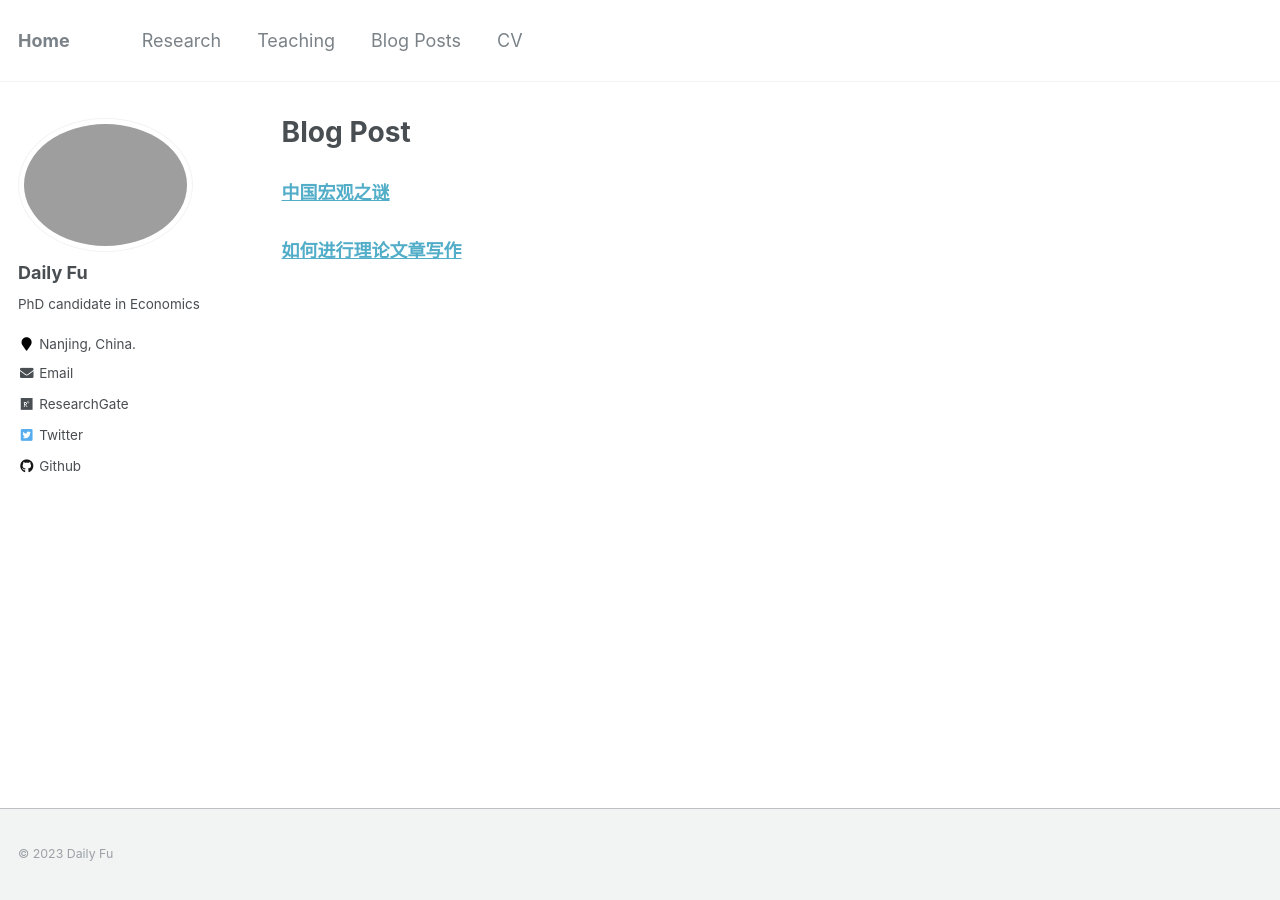
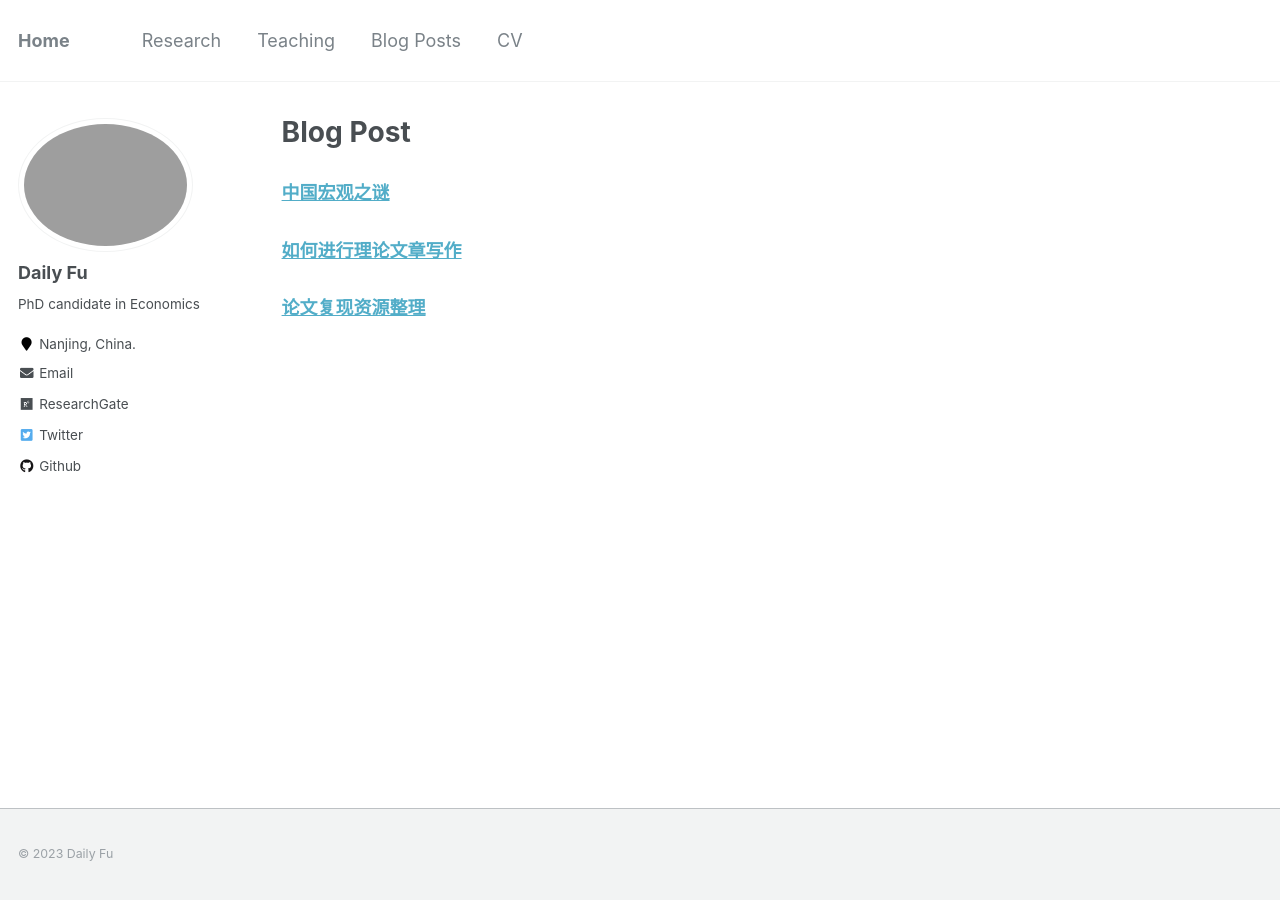
Before and after one commit to Dali-Fu/Dali-Fu.github.io, a Jekyll site: the page built from _pages/Blog Posts.md, in a window 1280 px wide. Built offline with Jekyll 4.4.1, drawn with Linux system fonts in a browser that asks for light colours.

Commit message:
Update Blog Posts.md

```diff
--- a/_pages/Blog Posts.md
+++ b/_pages/Blog Posts.md
@@ -6,5 +6,5 @@ author_profile: true
 ---
 
 ### [中国宏观之谜](https://www.jianguoyun.com/p/DYbdIIAQjtiKCRje5vQEIAA)
-
-### [如何进行理论文章写作](https://www.jianguoyun.com/p/DeFyVF0QjtiKCRjB5vQEIAA)
+### [如何进行理论文章写作](https://www.jianguoyun.com/p/DS5uhIYQjtiKCRjO6vQEIAA)
+### [论文复现资源整理](https://www.jianguoyun.com/p/DfaNG60QjtiKCRjX6vQEIAA)
```
